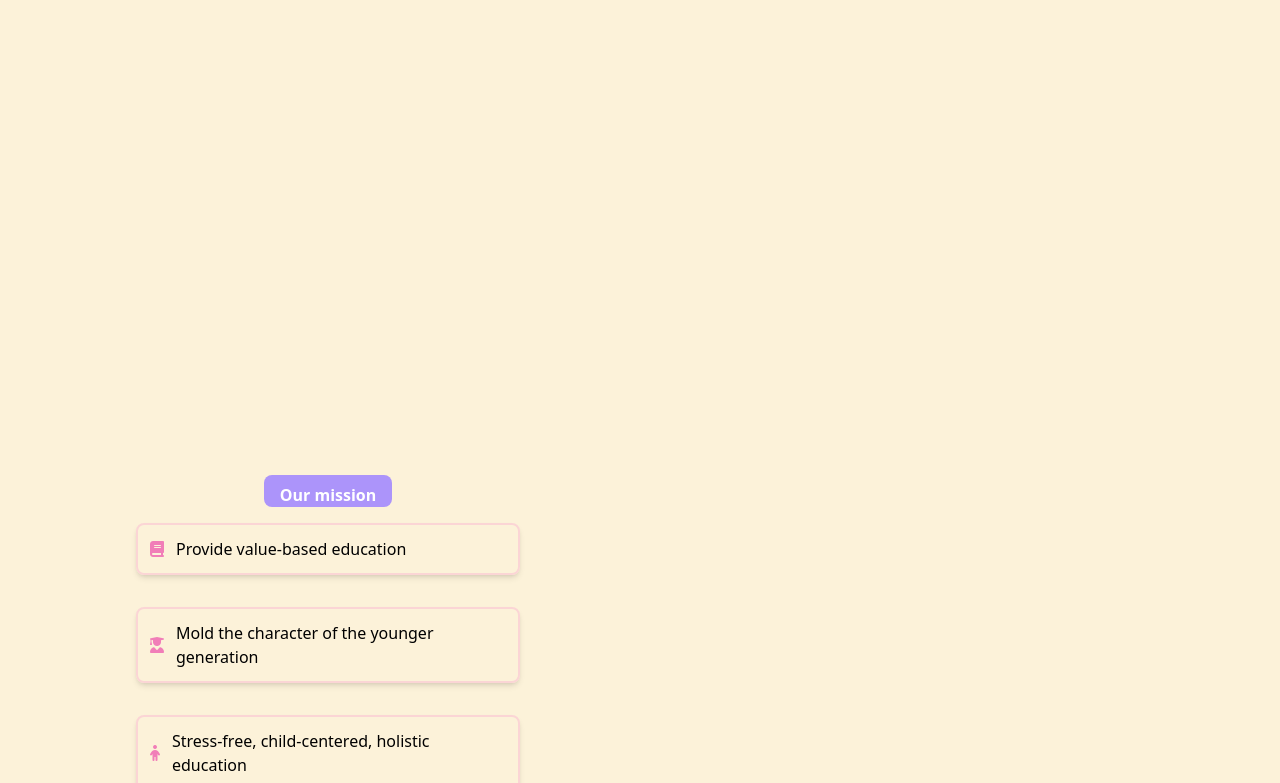
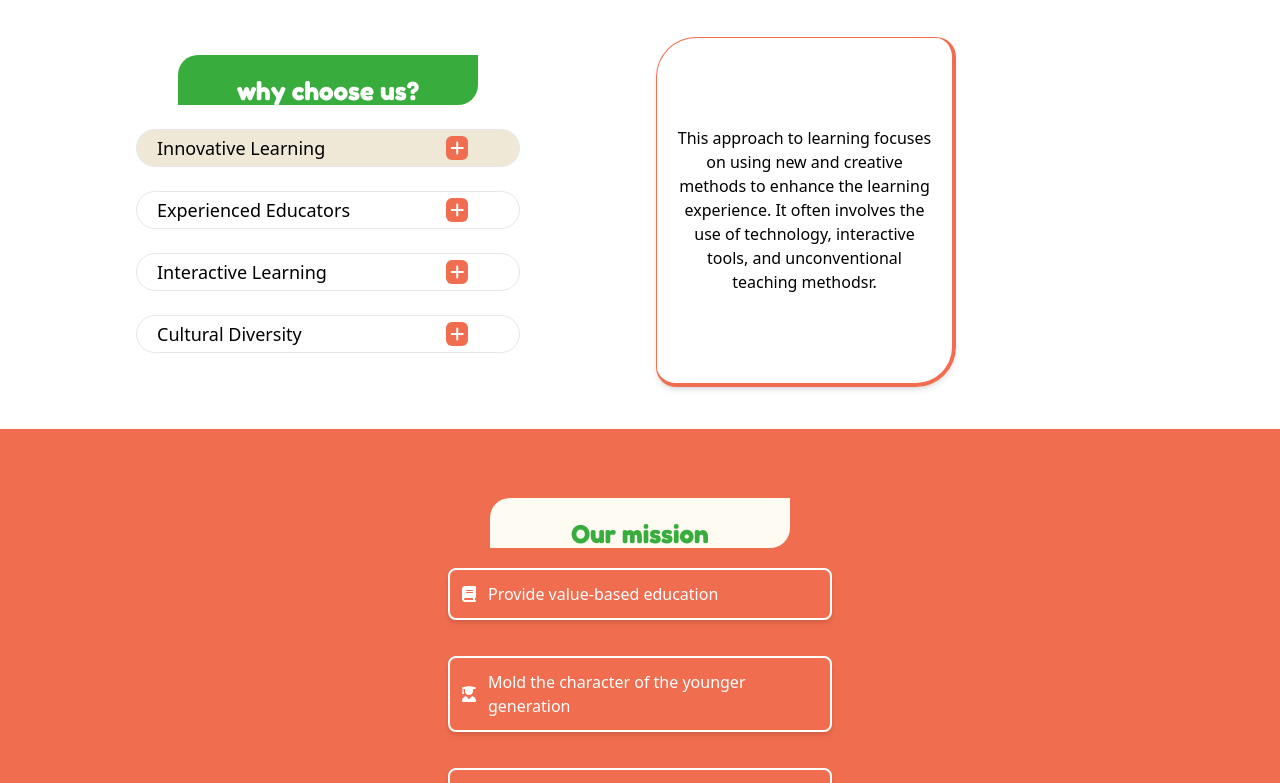
Before and after one commit to AjmalshaSalim/Apple-Kids, a React (Vite) app: page / in a window 1280 px wide. Shown: the part 2940-3723 px from the top of the page. Built offline with nearby package versions, Linux system fonts and the light colour scheme.

Commit message:
change home page

```diff
--- a/src/components/Homebot.jsx
+++ b/src/components/Homebot.jsx
@@ -10,31 +10,24 @@ function Homebot() {
 
   return (
  <>
- <div className=' min-h-[400px]   grid lg:grid-cols-2 p-4 bg-[#FCF2D9]'>
- <div className='  flex flex-col justify-center mt-6 items-center gap-4' >
-       <button className='bg-purple-400 hover:bg-purple-500 text-white font-bold py-2 px-4 rounded-lg h-8  '>
+
+ <div className='  flex flex-col justify-center items-center gap-5  min-h-[500px]  p-4 bg-[#F06D4F]' >
+       <button className='bg-[#FEFBF2] text-[#38AD3D] text-[26px] font-bold py-4 px-6  h-[50px] w-[300px] font-fredoka text-center rounded-tl-[20px] rounded-br-[20px]  '>
                Our mission
              </button>
-             <p className="flex items-center border-2 border-red-200 rounded-lg p-3 mb-4 shadow-md sm:w-96">
-          <i className="fas fa-book text-pink-400 mr-3"></i>
+             <p className="flex items-center border-2 border-white rounded-lg p-3 mb-4 shadow-md sm:w-96 text-white">
+          <i className="fas fa-book text-white mr-3"></i>
           Provide value-based education
         </p>
-        <p className="flex items-center border-2 border-red-200 rounded-lg p-3 mb-4 shadow-md sm:w-96">
-          <i className="fas fa-user-graduate text-pink-400 mr-3"></i>
+        <p className="flex items-center border-2 border-white rounded-lg p-3 mb-4 shadow-md sm:w-96 text-white">
+          <i className="fas fa-user-graduate text-white mr-3"></i>
           Mold the character of the younger generation
         </p>
-        <p className="flex items-center border-2 border-red-200 rounded-lg p-3 mb-4 shadow-md sm:w-96">
-          <i className="fas fa-child text-pink-400 mr-3"></i>
+        <p className="flex items-center border-2 border-white rounded-lg p-3 mb-4 shadow-md sm:w-96 text-white">
+          <i className="fas fa-child text-white mr-3"></i>
           Stress-free, child-centered, holistic education
         </p>
        </div>
-{/*
-       <div className='flex lg:justify-start justify-center items-center  bg-no-repeat bg-right-bottom ' style={{backgroundImage:"url('https://los-ninos.cmsmasters.net/los-ninos/wp-content/uploads/sites/4/2022/09/svg-element-1.svg')"}}>
-         <img className='h-80 rounded-lg' src='https://images.pexels.com/photos/1001914/pexels-photo-1001914.jpeg?auto=compress&cs=tinysrgb&w=600'  alt='apple kids image' />
-       </div> */}
- </div>
-
-
 
 
        {/* Teachers */}
--- a/src/components/Homemid.jsx
+++ b/src/components/Homemid.jsx
@@ -1,12 +1,13 @@
 import React, { useState } from 'react'
 import { Link } from 'react-router-dom'
+import '@fortawesome/fontawesome-free/css/all.min.css';
 
 function Homemid() {
   const tabs = [
-    { title: 'Innovative Learning', description:"This approach to learning focuses on using new and creative methods to enhance the learning experience. It often involves the use of technology, interactive tools, and unconventional teaching methods to engage students and promote a deeper understanding of the subject matter." },
-    { title: 'Experienced Educators', description:"  Experienced educators are teachers or instructors who have a significant amount of teaching experience. They have spent years honing their craft and have a deep understanding of the subjects they teach. They are often sought after for their expertise and ability to effectively communicate complex ideas to students."},
-    { title: 'Interactive Learning', description: " Interactive learning is a teaching method that actively involves students in the learning process. It encourages students to participate, ask questions, and engage with the material in a meaningful way. This approach can improve retention and understanding by making learning more engaging and relevant to students' lives." },
-    { title: 'Cultural Diversity', description:" Cultural diversity refers to the presence of a variety of cultural groups within a society or organization. It encompasses differences in race, ethnicity, language, religion, and other cultural factors. Embracing cultural diversity promotes inclusivity, understanding, and respect for different perspectives and ways of life." },
+    { title: 'Innovative Learning', description:"This approach to learning focuses on using new and creative methods to enhance the learning experience. It often involves the use of technology, interactive tools, and unconventional teaching methodsr." },
+    { title: 'Experienced Educators', description:"  Experienced educators are teachers or instructors who have a significant amount of teaching experience. They have spent years honing their craft and have a deep understanding of the subjects they teach. ."},
+    { title: 'Interactive Learning', description: " Interactive learning is a teaching method that actively involves students in the learning process. It encourages students to participate, ask questions, and engage with the material in a meaningful way. ." },
+    { title: 'Cultural Diversity', description:" Cultural diversity refers to the presence of a variety of cultural groups within a society or organization. It encompasses differences in race, ethnicity, language, religion, and other cultural factors. " },
   ];
 
   const [selectedTab, setSelectedTab] = useState(tabs[0]);
@@ -19,35 +20,40 @@ function Homemid() {
   return (
     <>
 
-   <div className='min-h-[450px] grid grid-cols-1 lg:grid-cols-12 bg-[#FCF2D9]  p-4'>
-
-   {/* 1st div */}
-  {/* <div className='flex justify-center items-center lg:col-span-4'>
-    <img className='w-72 h-96 rounded-tl-2xl rounded-br-3xl' src='https://images.pexels.com/photos/296302/pexels-photo-296302.jpeg?auto=compress&cs=tinysrgb&w=600' />
-  </div> */}
+   <div className='min-h-[450px] grid sm:grid-cols-2   p-4'>
 
   {/* 2nd div */}
-  {/* <div className='flex justify-center lg:items-start items-center flex-col gap-6 lg:col-span-3 p-4'>
-    <button className='bg-purple-400 hover:bg-purple-700 text-white font-bold py-2 px-4 rounded-lg h-8'>
-      why choose us?
-    </button>
+  <div className='flex justify-center  items-center flex-col gap-6  p-4'>
+      <button className='bg-[#38AD3D] text-white  text-[26px] font-bold py-4 px-6  h-[50px] w-[300px] font-fredoka text-center rounded-tl-[20px] rounded-br-[20px]  '>
+                  why choose us?
+                </button>
     {tabs.map((tab, index) => (
+      <div   key={index} className={`flex border gap-6  rounded-full p-1  items-center space-x-8 w-96 cursor-pointer  ${selectedTab.title === tab.title ? 'bg-[#efe8d6] ' : ''}`} >
+        <div className='flex pl-4 w-2/3'>
       <p
-        key={index}
-        className={`text-lg border-2 border-t-4 border-l-4 border-pink-200 rounded-lg p-1 text-center w-72 cursor-pointer ${selectedTab.title === tab.title ? 'bg-pink-200' : ''}`}
+
+        className={`text-lg `}
         onClick={() => handleTabClick(tab)}
       >
         {tab.title}
       </p>
+      </div>
+      <div >
+      <i className='fas fa-plus   text-white bg-[#F06D4F] p-1 rounded-md ' />
+      </div>
+      </div>
     ))}
-  </div> */}
+  </div>
 
   {/* 3rd div */}
-  {/* <div className='flex lg:justify-start justify-center items-center mt-4 ml-4 lg:col-span-5'>
-    <p className='text-lg rounded-lg p-4 text-center w-full sm:w-96 border border-gray-300 shadow-md hover:shadow-lg transition-shadow duration-300'>
+  <div className='lg:flex justify-start hidden items-center mt-4 ml-4 '>
+    <div className='flex justify-center items-center border border-r-4 border-b-4 border-[#F06D4F] shadow-md hover:shadow-lg transition-shadow duration-300 p-4 h-[350px] w-[300px] rounded-tl-[40px] rounded-br-[40px] rounded-tr-[20px] rounded-bl-[20px]'>
+    <p className='   text-center   '>
       {selectedTab.description}
     </p>
-  </div> */}
+    </div>
+
+  </div>
 
 </div>
 
--- a/src/components/Teachers.jsx
+++ b/src/components/Teachers.jsx
@@ -32,7 +32,7 @@ const teachers = [
 function Teachers() {
   return (
     <>
-    <div className='min-h-[800px] p-6 '>
+    <div className='min-h-[500px] p-6 '>
          <div className='flex justify-center items-center p-6 flex-col gap-4'>
          <h1 className='text-2xl sm:text-3xl md:text-4xl  font-bold font-fredoka'>
             Meet Our Team
--- /dev/null
+++ b/src/components/contact/Contactmap.jsx
@@ -0,0 +1,20 @@
+import React from 'react'
+
+function Contactmap() {
+  return (
+   <>
+
+      <div className='grid lg:grid-cols-2 min-h-[600px]'>
+          <div className='flex items-center justify-center p-4 '>
+          <iframe className='h-[500px] w-[500px]' src="https://www.google.com/maps/embed?pb=!1m18!1m12!1m3!1d3945.4921144773434!2d76.87479147313799!3d8.548585296327833!2m3!1f0!2f0!3f0!3m2!1i1024!2i768!4f13.1!3m3!1m2!1s0x3b05bf9bca82635f%3A0x72d8ed7960ffc184!2sTechnopark%20Phase%203!5e0!3m2!1sen!2sin!4v1717042920701!5m2!1sen!2sin"    allowfullscreen="" loading="lazy" referrerpolicy="no-referrer-when-downgrade"></iframe>
+          </div>
+          <div className=''>
+
+          </div>
+      </div>
+
+   </>
+  )
+}
+
+export default Contactmap
--- a/src/pages/Contact.jsx
+++ b/src/pages/Contact.jsx
@@ -1,13 +1,14 @@
 import React from 'react'
 import Navbar from '../components/Navbar'
 import Contactform from '../components/contact/Contactform'
+import Contactmap from '../components/contact/Contactmap'
 
 function Contact() {
   return (
    <>
       <Navbar/>
-
       <Contactform/>
+      <Contactmap/>
 
 {/* formsection */}
 
@@ -29,39 +30,7 @@ function Contact() {
 
 
 
-<div className='min-h-[500px] flex items-center justify-center'>
-  <div className='flex flex-col justify-center sm:items-start items-center space-y-4 p-6 w-full max-w-md'>
-    <div className='w-full'>
-      <input
-        type='text'
-        placeholder='Enter Your Name'
-        className='w-full px-3 py-2 border rounded-lg shadow-sm focus:outline-none focus:border-purple-500'
-      />
-    </div>
-    <div className='w-full'>
-      <input
-        type='email'
-        placeholder='Enter Your Email'
-        className='w-full px-3 py-2 border rounded-lg shadow-sm focus:outline-none focus:border-purple-500'
-      />
-    </div>
-    <div className='w-full'>
-      <input
-        type='tel'
-        placeholder='Enter Your Phone Number'
-        className='w-full px-3 py-2 border rounded-lg shadow-sm focus:outline-none focus:border-purple-500'
-      />
-    </div>
-    <div className='w-full'>
-      <textarea
-        placeholder='Enter Your Message'
-        className='w-full px-3 py-2 border rounded-lg shadow-sm focus:outline-none focus:border-purple-500 h-32'
-      />
-    </div>
-    <button className='bg-cyan-500 hover:bg-purple-700 text-white font-bold py-2 px-4 rounded-lg'>
-      Send Message
-    </button>
-  </div>
+
 </div>
 </div> */}
 
```
Also changed, not shown: src/components/contact/Contactform.jsx (+5 -5 lines), src/assets/images/feedicon.svg (added), src/assets/images/kidtext.svg (added).
